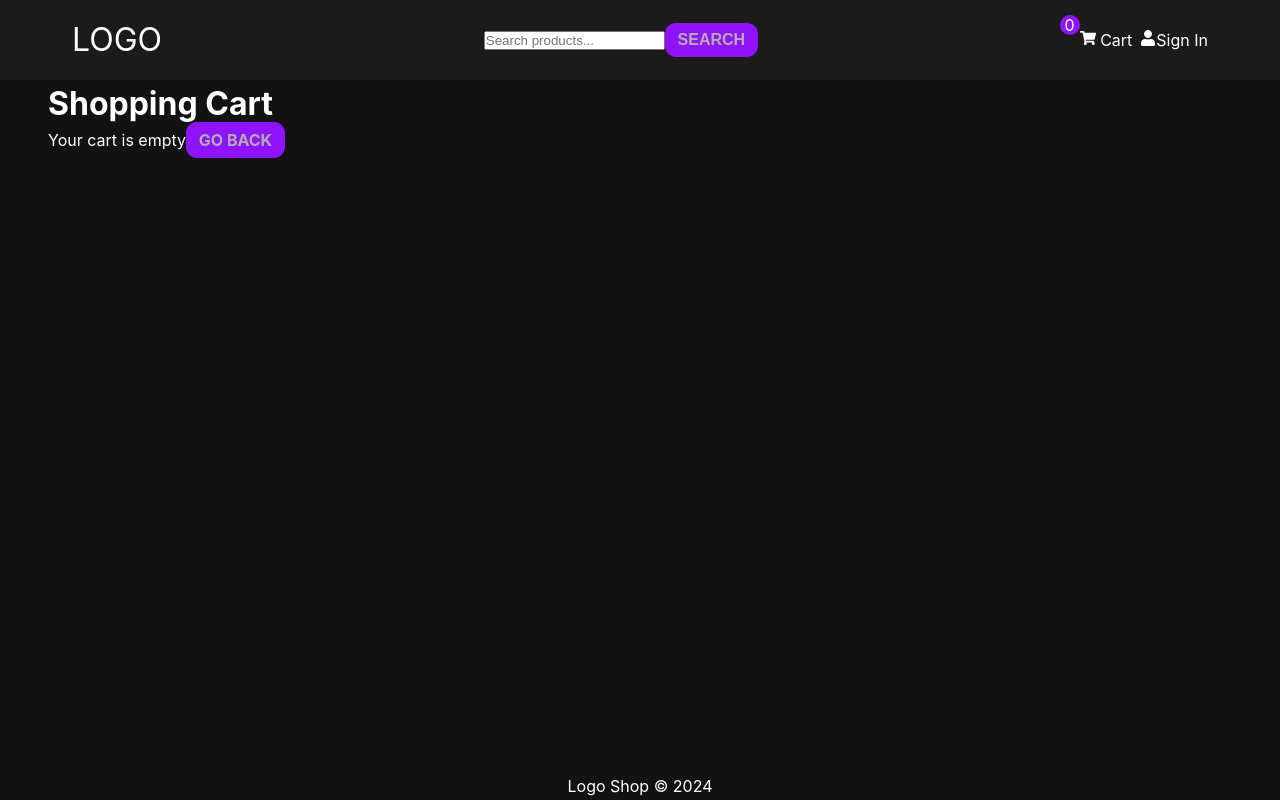
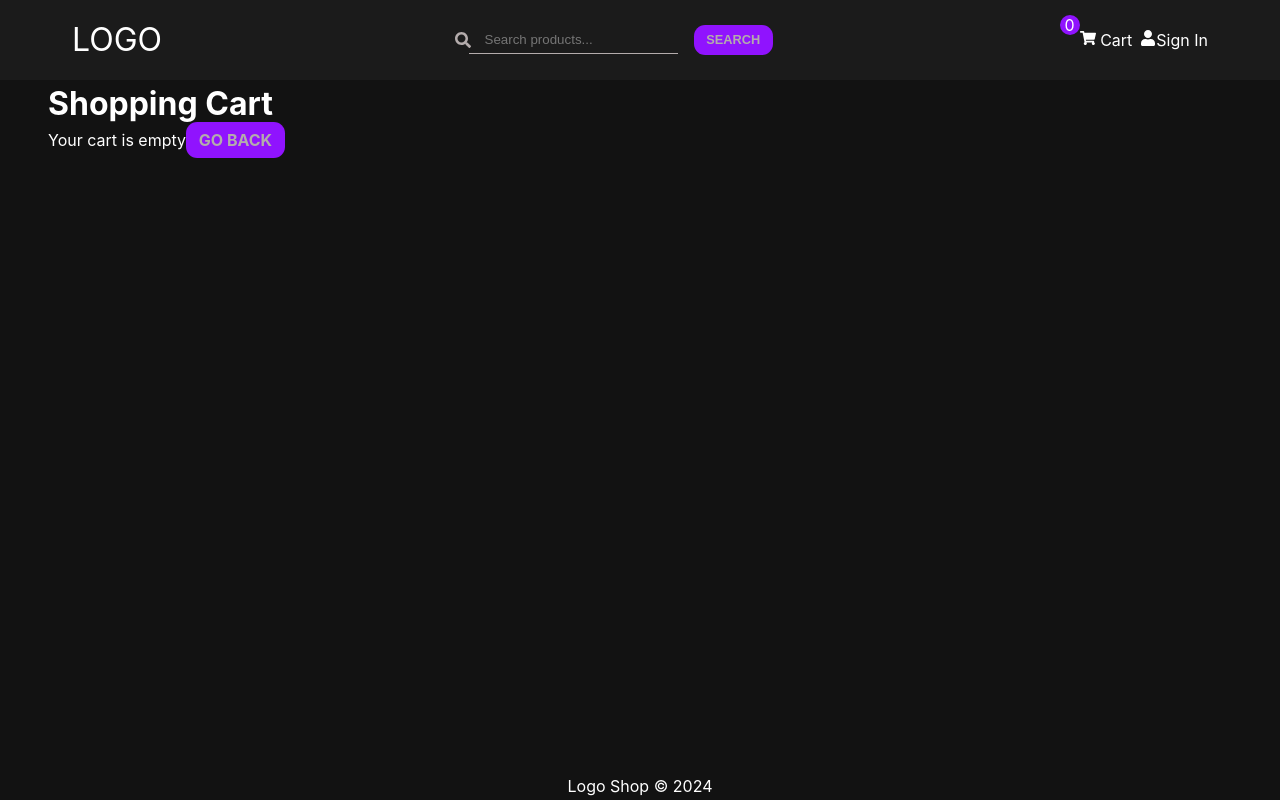
Before and after one commit to sloik89/E-commerce-MERN, a React (Vite) app in the folder frontend/: page /cart in a window 1280 px wide. Built offline with nearby package versions, Linux system fonts and the light colour scheme.

Commit message:
fixing css on home page and navbar

```diff
--- a/frontend/package.json
+++ b/frontend/package.json
@@ -15,6 +15,7 @@
     "axios": "^1.6.6",
     "react": "^18.2.0",
     "react-dom": "^18.2.0",
+    "react-helmet-async": "^2.0.4",
     "react-icons": "^5.0.1",
     "react-redux": "^9.1.0",
     "react-router-dom": "^6.21.3",
--- a/frontend/src/Page/Home.jsx
+++ b/frontend/src/Page/Home.jsx
@@ -30,15 +30,18 @@ const Home = () => {
         </div>
       ) : (
         <div>
-          <h1>Latest products</h1>
+          <h1 className="main-title">Best ranking products</h1>
           <Carousel products={featured} />
         </div>
       )}
 
       <Wrapper>
-        {data.products.map((item) => {
-          return <Card key={item._id} product={item} />;
-        })}
+        <h2 className="main-title">Our Products</h2>
+        <div className="products-container">
+          {data.products.map((item) => {
+            return <Card key={item._id} product={item} />;
+          })}
+        </div>
       </Wrapper>
       <Pagination
         pages={data.pages}
--- a/frontend/src/components/Carousel.jsx
+++ b/frontend/src/components/Carousel.jsx
@@ -13,6 +13,7 @@ const Carousel = ({ products }) => {
 
   return (
     <Wrapper>
+      <div className="main-slider">
         <Slider {...settings}>
           {products.map((itme) => (
             <div className="slider">
@@ -21,6 +22,7 @@ const Carousel = ({ products }) => {
             </div>
           ))}
         </Slider>
+      </div>
     </Wrapper>
   );
 };
--- a/frontend/src/components/Navbar.jsx
+++ b/frontend/src/components/Navbar.jsx
@@ -1,4 +1,4 @@
-import React, { useState } from "react";
+import React, { useState, useEffect } from "react";
 import { FaShoppingCart, FaUser } from "react-icons/fa";
 import { GiHamburgerMenu } from "react-icons/gi";
 import { TiArrowSortedDown, TiArrowSortedUp } from "react-icons/ti";
@@ -20,22 +20,30 @@ const Navbar = () => {
   const handleLogout = async () => {
     try {
       const res = await logoutUser().unwrap();
-      console.log(res);
+
       dispatch(logout());
     } catch (err) {
       toast.error("something went wrong");
     }
   };
+  useEffect(() => {
+    console.log(showDropdown);
+  }, [showDropdown]);
   return (
     <Wrapper className="flex-center ">
-      <div className="section-center width-90">
+      <div
+        onClick={() => {
+          showDropdown && setShowDropdown(false);
+        }}
+        className="section-center width-90"
+      >
         <Link className="logo" to="/">
           logo
         </Link>
         <button className="hamburger" onClick={() => setShow(!show)}>
           <GiHamburgerMenu />
         </button>
-        <Search />
+        <Search className="search" />
         <div className={`auth-container ${show ? "show" : "hide"}`}>
           <Link to="/cart">
             <span className="total-cart flex-center">
@@ -45,10 +53,13 @@ const Navbar = () => {
           </Link>
           {userInfo ? (
             <div className="dropdown">
-              <p onClick={() => setShowDropdown(!showDropdown)}>
+              <button
+                className="btn btn-user"
+                onClick={() => setShowDropdown(!showDropdown)}
+              >
                 {userInfo.name}
                 {showDropdown ? <TiArrowSortedUp /> : <TiArrowSortedDown />}
-              </p>
+              </button>
               <ul className={`dropdown-list ${showDropdown ? "show" : "hide"}`}>
                 {!userInfo.isAdmin && (
                   <li>
@@ -57,7 +68,9 @@ const Navbar = () => {
                 )}
 
                 <li>
-                  <button onClick={handleLogout}> logout</button>
+                  <button className="logout" onClick={handleLogout}>
+                    logout
+                  </button>
                 </li>
                 {userInfo.isAdmin && (
                   <li>
--- a/frontend/src/components/Search.jsx
+++ b/frontend/src/components/Search.jsx
@@ -1,10 +1,11 @@
 import React, { useState, useEffect } from "react";
 import { useNavigate, useParams } from "react-router-dom";
-
+import Wrapper from "../wrapers/Search";
+import { FaSearch } from "react-icons/fa";
 const Search = () => {
   const navigate = useNavigate();
   const { keyword } = useParams();
-  console.log(keyword);
+
   const [search, setSearch] = useState(keyword || "");
   const handleSubmit = (e) => {
     e.preventDefault();
@@ -16,17 +17,22 @@ const Search = () => {
     }
   };
   return (
+    <Wrapper>
       <form onSubmit={handleSubmit}>
         <input
+          style={{}}
           onChange={(e) => setSearch(e.target.value)}
           type="text"
           placeholder="Search products..."
           value={search}
+          className="input-search"
         />
-      <button type="submit" className="btn">
+        <FaSearch className="icon-search" />
+        <button type="submit" className="btn btn-search">
           Search
         </button>
       </form>
+    </Wrapper>
   );
 };
 
--- a/frontend/src/index.css
+++ b/frontend/src/index.css
@@ -8,6 +8,7 @@
   line-height: 1.5;
   font-weight: 400;
   color: rgba(255, 255, 255, 0.87);
+
   font-synthesis: none;
   text-rendering: optimizeLegibility;
   -webkit-font-smoothing: antialiased;
@@ -20,6 +21,7 @@
   --light-400: rgb(238, 231, 231);
   --light-300: rgb(180, 172, 172);
   --light-200: rgb(146, 139, 139);
+  /* --transition-btn: all 0.3s linear; */
 }
 body {
   color: white;
@@ -159,4 +161,10 @@ input:focus {
 .pagination .active {
   background-color: var(--violet);
 }
+.main-title {
+  font-size: 2rem;
+  text-align: center;
+  margin-block: 2rem;
+  text-transform: capitalize;
+}
 /* end of global classes */
--- a/frontend/src/wrapers/Carousell.jsx
+++ b/frontend/src/wrapers/Carousell.jsx
@@ -1,6 +1,12 @@
 import styled from "styled-components";
 const Wrapper = styled.div`
-  margin: 5rem 0;
+  display: flex;
+  justify-content: center;
+  .main-slider {
+    margin: 0;
+    width: 90%;
+  }
+
   .slider {
     background-color: var(--violet);
     position: relative;
@@ -21,7 +27,7 @@ const Wrapper = styled.div`
   }
 
   .slick-list {
-    height: 300px;
+    /* height: 500px; */
     position: relative;
   }
   .carousel-img {
--- a/frontend/src/wrapers/Home.jsx
+++ b/frontend/src/wrapers/Home.jsx
@@ -1,14 +1,15 @@
 import styled from "styled-components";
 const Wrapper = styled.div`
+  .products-container {
     margin: 0 auto;
     display: grid;
     grid-template-columns: repeat(auto-fit, minmax(320px, 1fr));
     gap: 2rem;
-
     @media (max-width: 700px) {
       justify-items: center;
       width: 90%;
     }
+  }
 `;
 
 export default Wrapper;
--- a/frontend/src/wrapers/Navbar.jsx
+++ b/frontend/src/wrapers/Navbar.jsx
@@ -43,6 +43,11 @@ const Wrapper = styled.nav`
       position: relative;
       a {
         color: inherit;
+        transition: all 0.05s linear;
+      }
+      a:hover {
+        padding-left: 5px;
+        color: var(--light-300);
       }
     }
     .dropdown-list {
@@ -62,6 +67,19 @@ const Wrapper = styled.nav`
       padding: 0;
       height: 0;
     }
+    .btn-user {
+      font-size: 0.8rem;
+    }
+    .logout {
+      font-size: inherit;
+      font-size: 0.9rem;
+      cursor: pointer;
+      transition: all 0.05s linear;
+    }
+    .logout:hover {
+      padding-left: 5px;
+      color: var(--light-300);
+    }
     @media (min-width: 768px) {
       .hamburger {
         display: none;
@@ -72,6 +90,8 @@ const Wrapper = styled.nav`
       .auth-container.show {
         flex: 0 0 auto;
       }
+      .search {
+      }
     }
   }
 `;
--- /dev/null
+++ b/frontend/src/wrapers/Search.jsx
@@ -0,0 +1,37 @@
+import styled from "styled-components";
+const Wrapper = styled.div`
+  position: relative;
+  .input-search {
+    padding: 0.4rem 1rem;
+    background-color: transparent;
+    border: none;
+    border-bottom: solid 1px var(--light-300);
+    color: var(--light-300);
+    margin-right: 1rem;
+  }
+  .input-search:focus {
+    border-bottom: solid 2px var(--violet);
+  }
+
+  .btn-search {
+    font-size: 0.8rem;
+  }
+  .icon-search {
+    position: absolute;
+    left: -6px;
+    color: var(--light-300);
+    top: 50%;
+    transform: translate(-50%, -50%);
+    transition: 0.1s linear;
+    opacity: 100%;
+  }
+  .input-search:focus + .icon-search {
+    transform: translate(-100%, -50%);
+    opacity: 0;
+  }
+  @media (max-width: 768px) {
+    width: 100%;
+    margin: 2rem 0;
+  }
+`;
+export default Wrapper;
```
Also changed, not shown: 2 other files (tests, documents, lock files or other folders). Lines whose indentation alone changed are shown as unchanged.
